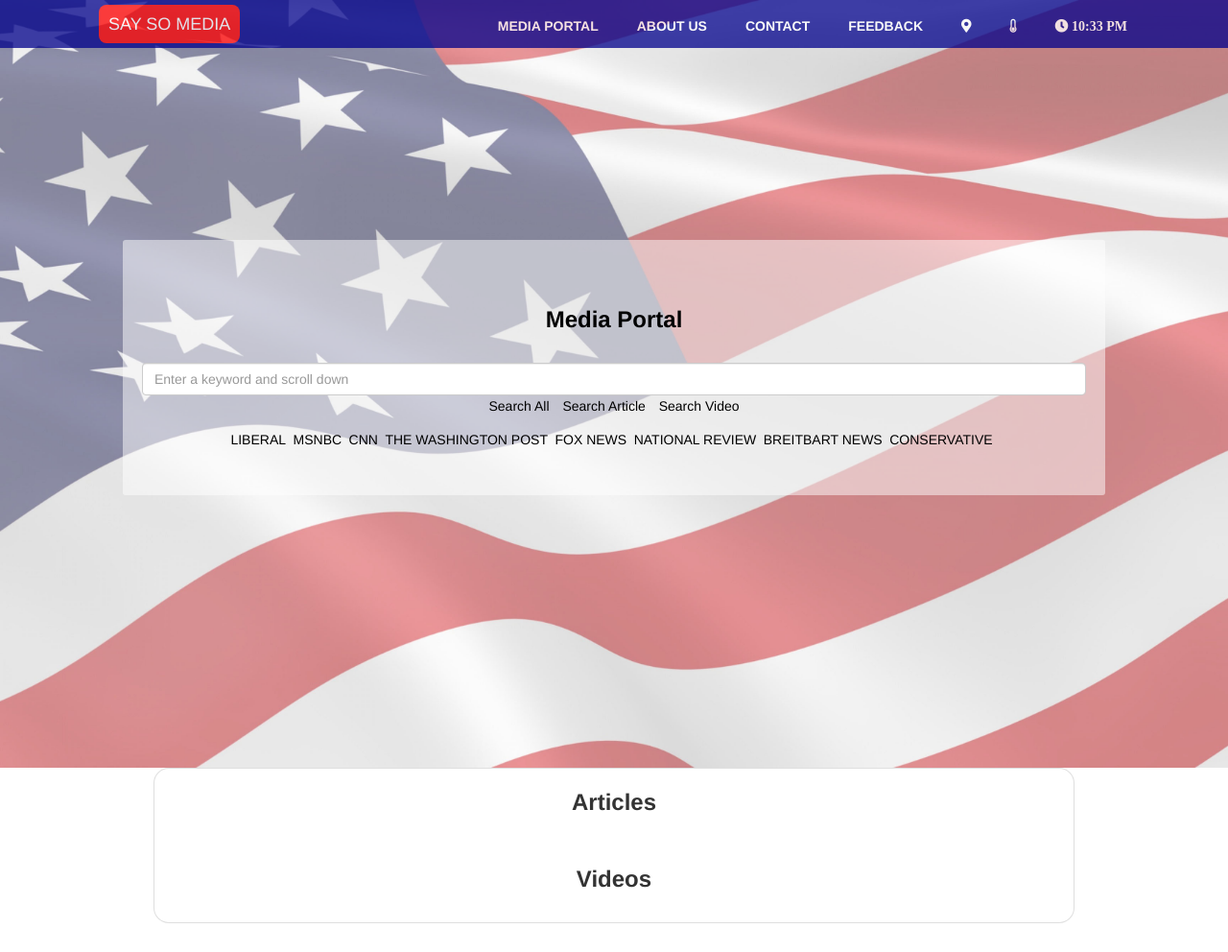
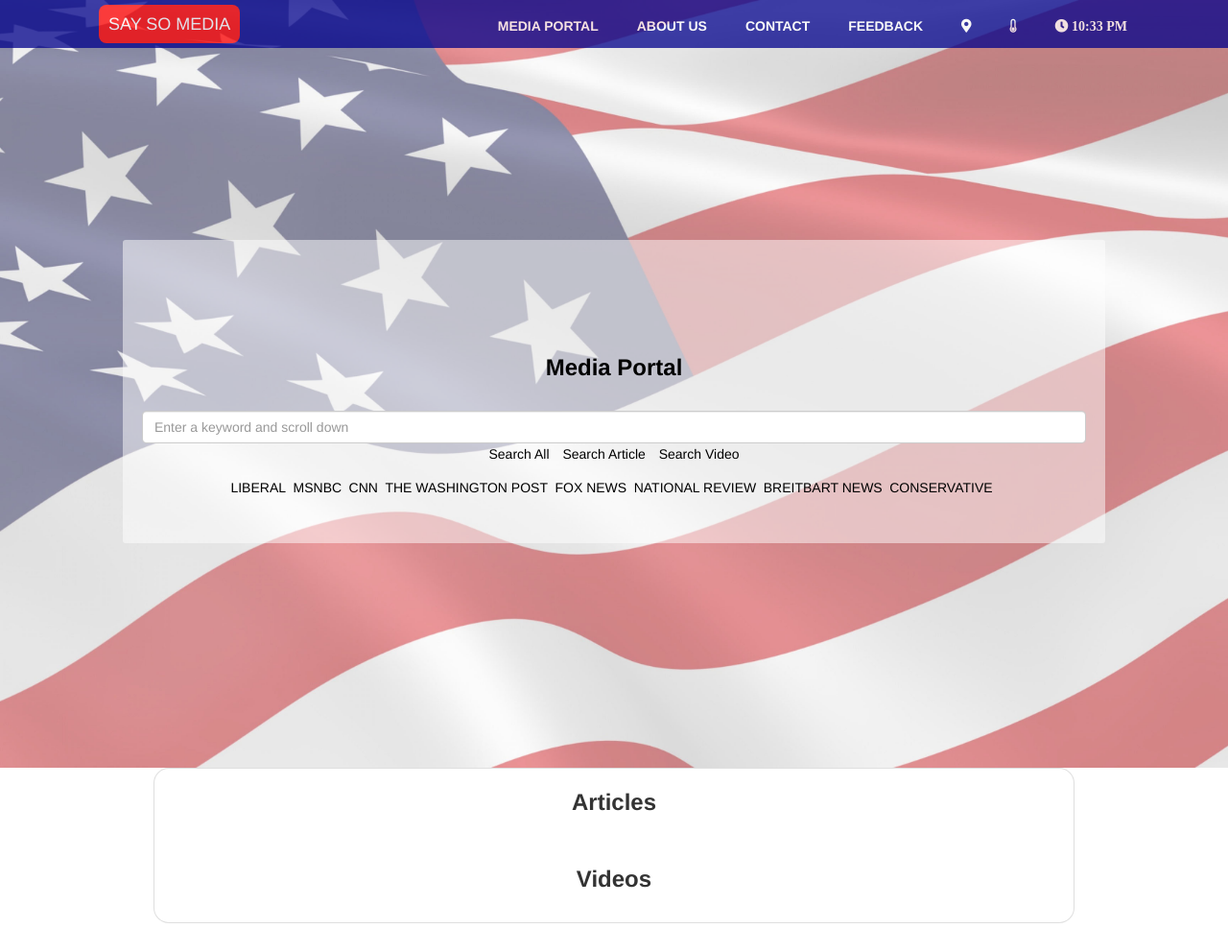
Before and after one commit to kamalnyc17/Media_Portal, a plain HTML site: page index.html in a window 1280 px wide. Shown: the top 992 px of the page at 96% size. Drawn offline with nearby package versions, Linux system fonts and the light colour scheme; some packages are replaced by stand-ins of ours; no server answers.

Commit message:
Columbia Project 01

```diff
--- a/assets/css/style.css
+++ b/assets/css/style.css
@@ -139,7 +139,7 @@ hr {
     width: 80px;
 }
 .empty {
-    height: 200px;
+    height: 50px;
     width: 100%;
     /* padding: 10px; */
     /* background-color: yellow; */
--- a/index.html
+++ b/index.html
@@ -72,7 +72,7 @@
     <div class="jumbotron" style="background: rgba(255, 255, 255, 0.5); max-width: 80%; margin: 0 auto; text-align: center">
 
       <a name="mediaportal"></a>
-      <!-- <div class="container empty"></div> -->
+      <div class="container empty"></div>
       <h2>Media Portal</h2>
       <!-- <div class="container"> -->
       <div class="row align-items-center justify-content-center" id="search-bar">
```
